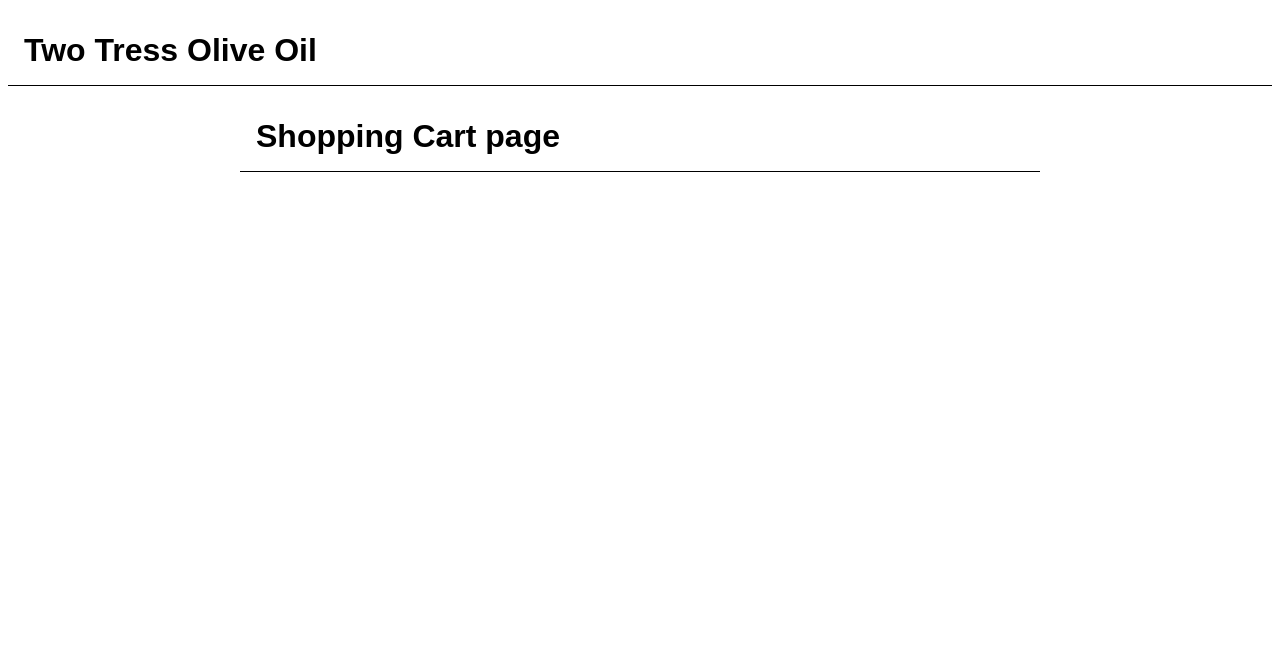
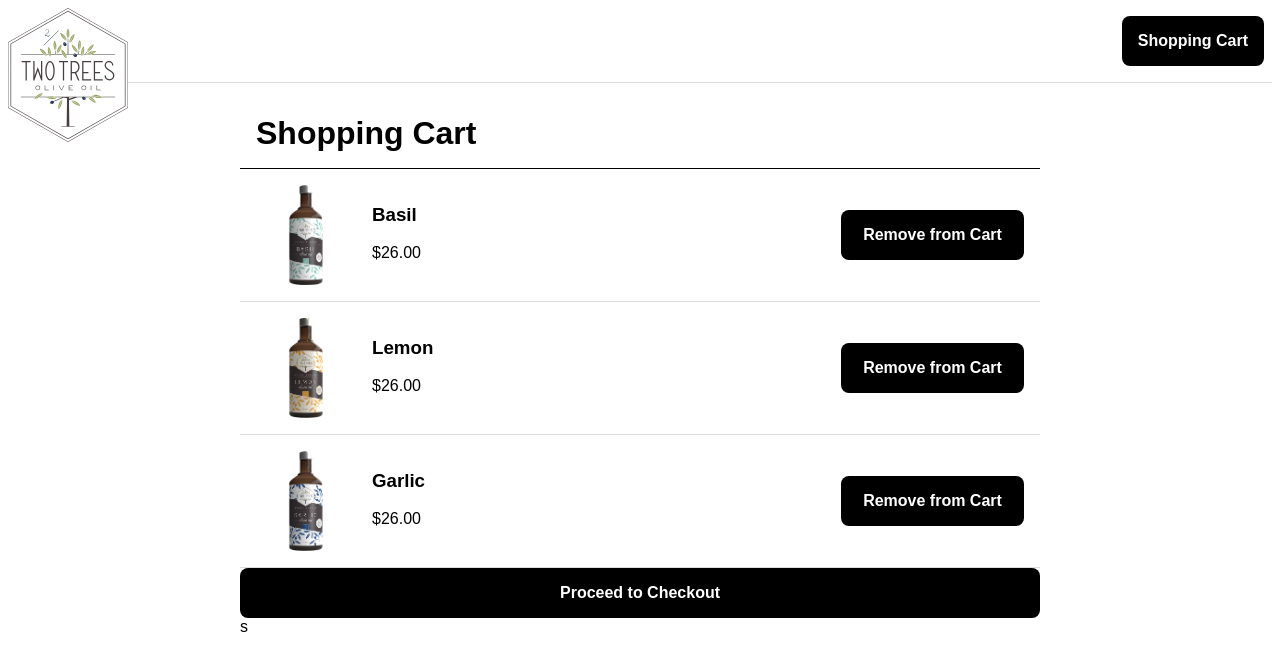
Before and after one commit to LinkedInLearning/vuejs-creating-and-hosting-a-full-stack-site-4359014, a Vue app in the folder front-end/: page /cart in a window 1280 px wide. Shown: the top 670 px of the page. Built offline with nearby package versions, Linux system fonts and the light colour scheme.

Commit message:
Add NavBar

```diff
--- a/front-end/src/App.vue
+++ b/front-end/src/App.vue
@@ -1,13 +1,17 @@
 <template>
-  <h1>Two Tress Olive Oil</h1>
+  <NavBar />
   <div class="page-wrap">
-    <router-view></router-view>
+    <router-view></router-view>s
   </div>
 </template>
 
 <script>
+import NavBar from '@/components/NavBar.vue'
+
 export default {
   name: 'App',
-  components: {}
+  components: {
+    NavBar,
+  }
 }
 </script>
--- /dev/null
+++ b/front-end/src/components/NavBar.vue
@@ -0,0 +1,25 @@
+<template>
+  <div class="nav-bar">
+    <RouterLink to="/products" class="products-links">
+      <div class="logo-wrap">
+        <img :src="logo"/>
+      </div>
+    </RouterLink>
+    <RouterLink to="/cart" class="cart-link">
+      <button>Shopping Cart</button>
+    </RouterLink>
+  </div>
+</template>
+
+<script>
+import logo from '@/assets/logo-hexagon.svg';
+
+export default{
+  name: "NavBar",
+  data(){
+    return{
+      logo,
+    }
+  }
+}
+</script>
--- a/front-end/src/pages/ShoppingCartPage.vue
+++ b/front-end/src/pages/ShoppingCartPage.vue
@@ -1,9 +1,34 @@
 <template>
-  <h1>Shopping Cart page</h1>
+  <h1>Shopping Cart</h1>
+  <div v-if="cartItems.length > 0">
+    <div
+      class="product-container"
+      v-for="product in cartItems"
+      :key="product.id"
+    >
+      <img class="product-image" :src="product.imageName"/>
+      <div class="details-wrap">
+        <h3>{{ product.name }}</h3>
+        <p>{{ product.price }}</p>
+      </div>
+      <button class="remove-button">Remove from Cart</button>
+    </div>
+    <button class="checkout-button">Proceed to Checkout</button>
+  </div>
+  <div v-if="cartItems.length === 0">
+    You currently have no items in your cart!
+  </div>
 </template>
 
 <script>
+import { cartItems } from '@/temp-data';
+
 export default {
   name: "ShoppingCartPage",
+  data(){
+    return{
+      cartItems,
+    }
+  }
 }
 </script>
--- a/front-end/src/temp-data.js
+++ b/front-end/src/temp-data.js
@@ -6,6 +6,27 @@
 import delicateBottle from "./assets/delicate-bottle.webp";
 import mediumBottle from "./assets/medium-bottle.webp";
 import boldBottle from "./assets/bold-bottle.webp";
+
+export const cartItems = [
+  {
+    id: "123",
+    name: "Basil",
+    price: "$26.00",
+    imageName: basilBottle,
+  },
+  {
+    id: "234",
+    name: "Lemon",
+    price: "$26.00",
+    imageName: lemonBottle,
+  },
+  {
+    id: "345",
+    name: "Garlic",
+    price: "$26.00",
+    imageName: garlicBottle,
+  },
+];
 
 export const products = [
   {
```
